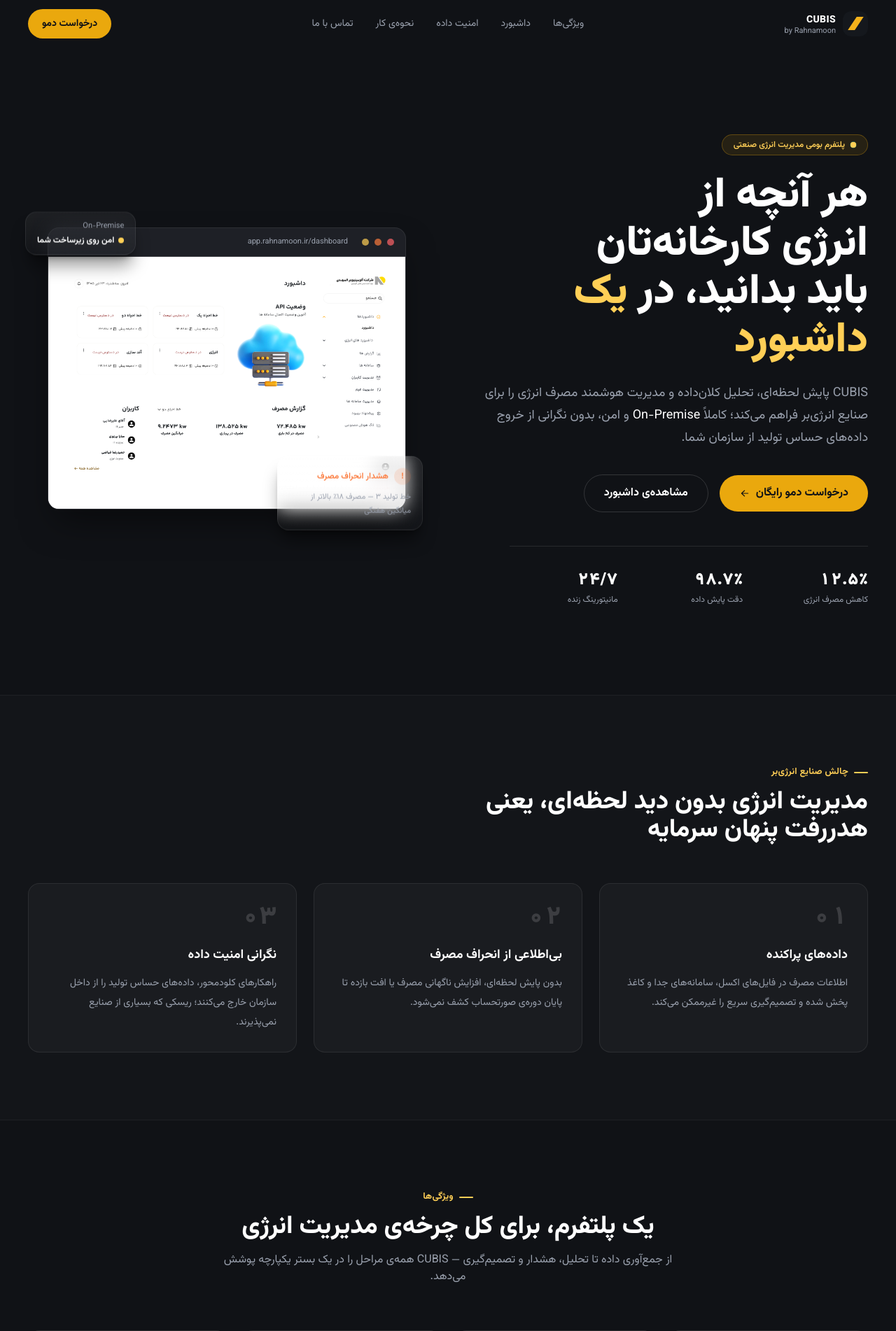
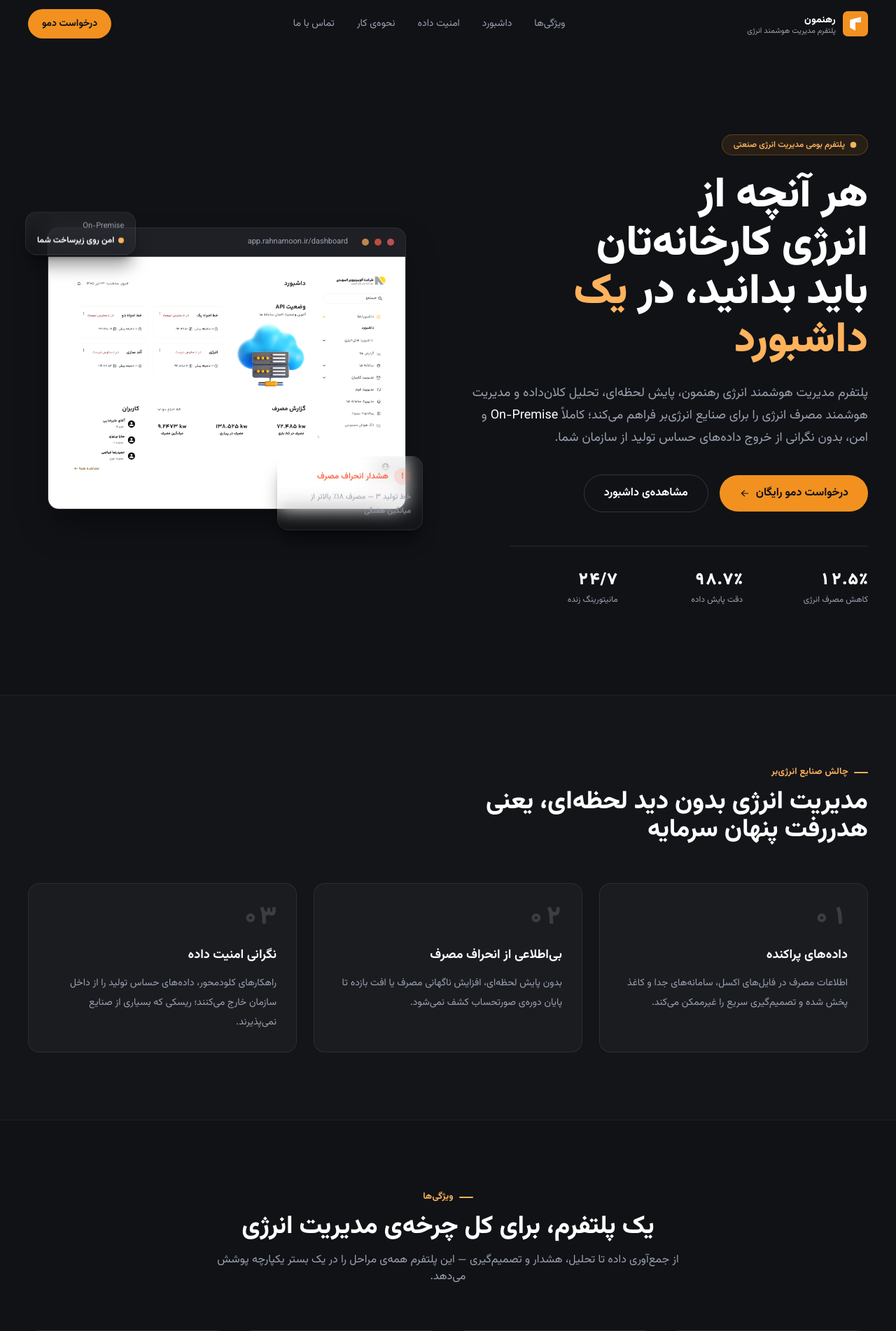
Before and after one commit to Cljoc/cubis-energy-landing, a React (Vite) app: page / in a window 1280 px wide. Shown: the top 1902 px of the page at 70% size. Built offline with nearby package versions, Linux system fonts and the light colour scheme.

Commit message:
Use real Rahnamoon brand mark and drop the CUBIS product name
Replace the placeholder logo with the actual brand SVG icon and
match theme colors to the real orange brand. Rename the product
throughout the copy from "CUBIS" to "پلتفرم مدیریت هوشمند انرژی".

```diff
--- a/index.html
+++ b/index.html
@@ -4,11 +4,11 @@
     <meta charset="UTF-8" />
     <link rel="icon" type="image/svg+xml" href="/favicon.svg" />
     <meta name="viewport" content="width=device-width, initial-scale=1.0" />
-    <meta name="description" content="CUBIS از رهنمون — پلتفرم هوشمند مدیریت انرژی و مصرف صنعتی با پایش لحظه‌ای، تحلیل داده و استقرار On-Premise" />
+    <meta name="description" content="پلتفرم مدیریت هوشمند انرژی رهنمون — پایش لحظه‌ای، تحلیل داده و استقرار On-Premise برای صنایع انرژی‌بر" />
     <link rel="preconnect" href="https://fonts.googleapis.com" />
     <link rel="preconnect" href="https://fonts.gstatic.com" crossorigin />
     <link href="https://fonts.googleapis.com/css2?family=Vazirmatn:wght@400;500;600;700;800;900&display=swap" rel="stylesheet" />
-    <title>CUBIS | رهنمون — پلتفرم هوشمند مدیریت انرژی</title>
+    <title>پلتفرم مدیریت هوشمند انرژی | رهنمون</title>
   </head>
   <body>
     <div id="root"></div>
--- a/src/components/AIInsights.jsx
+++ b/src/components/AIInsights.jsx
@@ -31,7 +31,7 @@
             هوش مصنوعی، داده‌های خام را به تصمیم عملی تبدیل می‌کند
           </h2>
           <p className="mt-5 max-w-lg leading-8 text-mist">
-            CUBIS به‌جای انبوهی از نمودار خام، داده‌های کارخانه را تحلیل می‌کند و مشاهدات و
+            پلتفرم مدیریت هوشمند انرژی به‌جای انبوهی از نمودار خام، داده‌های کارخانه را تحلیل می‌کند و مشاهدات و
             پیشنهادهای مشخص برای کاهش مصرف و افزایش بازده در اختیار تیم شما قرار می‌دهد.
           </p>
 
--- a/src/components/CTA.jsx
+++ b/src/components/CTA.jsx
@@ -21,11 +21,11 @@
         <div>
           <span className="kicker text-teal-2">شروع کنید</span>
           <h2 className="mt-3 text-3xl font-extrabold leading-tight text-white sm:text-4xl">
-            برای دموی رایگان CUBIS با ما در تماس باشید
+            برای دموی رایگان پلتفرم مدیریت هوشمند انرژی با ما در تماس باشید
           </h2>
           <p className="mt-5 max-w-md leading-8 text-mist">
             کارشناسان رهنمون ظرف کمتر از یک روز کاری با شما تماس می‌گیرند و مسیر استقرار
-            CUBIS متناسب با زیرساخت کارخانه‌ی شما را بررسی می‌کنند.
+            پلتفرم را متناسب با زیرساخت کارخانه‌ی شما بررسی می‌کنند.
           </p>
 
           <div className="mt-8 space-y-3 text-sm text-mist">
--- a/src/components/DashboardShowcase.jsx
+++ b/src/components/DashboardShowcase.jsx
@@ -19,12 +19,12 @@
     <section id="dashboard" className="relative py-24">
       <div className="mx-auto max-w-7xl px-6 lg:px-10">
         <div className="mx-auto max-w-2xl text-center">
-          <span className="kicker justify-center text-teal-2">داشبورد CUBIS</span>
+          <span className="kicker justify-center text-teal-2">داشبورد رهنمون</span>
           <h2 className="mt-3 text-3xl font-extrabold text-white sm:text-4xl text-balance">
             محصولی که واقعاً روی خط تولید کار می‌کند
           </h2>
           <p className="mt-4 text-mist">
-            تصاویر واقعی از پلتفرم CUBIS — همان چیزی که تیم تولید و انرژی هر روز با آن کار می‌کند.
+            تصاویر واقعی از پلتفرم مدیریت هوشمند انرژی — همان چیزی که تیم تولید و انرژی هر روز با آن کار می‌کند.
           </p>
         </div>
 
--- a/src/components/Features.jsx
+++ b/src/components/Features.jsx
@@ -21,7 +21,7 @@
             یک پلتفرم، برای کل چرخه‌ی مدیریت انرژی
           </h2>
           <p className="mt-4 text-mist">
-            از جمع‌آوری داده تا تحلیل، هشدار و تصمیم‌گیری — CUBIS همه‌ی مراحل را در یک بستر یکپارچه پوشش می‌دهد.
+            از جمع‌آوری داده تا تحلیل، هشدار و تصمیم‌گیری — این پلتفرم همه‌ی مراحل را در یک بستر یکپارچه پوشش می‌دهد.
           </p>
         </div>
 
--- a/src/components/Footer.jsx
+++ b/src/components/Footer.jsx
@@ -27,11 +27,11 @@
         <div className="grid gap-10 md:grid-cols-3">
           <div>
             <div className="flex items-center gap-2.5">
-              <Logo className="h-9 w-9 rounded-xl" />
-              <span className="text-sm font-extrabold text-white">CUBIS by Rahnamoon</span>
+              <Logo className="h-9 w-9" />
+              <span className="text-sm font-extrabold text-white">رهنمون | پلتفرم مدیریت هوشمند انرژی</span>
             </div>
             <p className="mt-4 max-w-xs text-sm leading-7 text-mist">
-              پلتفرم هوشمند مدیریت انرژی صنعتی، برای پایش، تحلیل و بهینه‌سازی مصرف — امن و کاملاً On-Premise.
+              پلتفرم مدیریت هوشمند انرژی صنعتی، برای پایش، تحلیل و بهینه‌سازی مصرف — امن و کاملاً On-Premise.
             </p>
           </div>
 
--- a/src/components/Hero.jsx
+++ b/src/components/Hero.jsx
@@ -27,9 +27,10 @@
           </h1>
 
           <p className="mt-6 max-w-xl text-lg leading-8 text-mist">
-            CUBIS پایش لحظه‌ای، تحلیل کلان‌داده و مدیریت هوشمند مصرف انرژی را برای صنایع
-            انرژی‌بر فراهم می‌کند؛ کاملاً <span className="text-white">On-Premise</span> و
-            امن، بدون نگرانی از خروج داده‌های حساس تولید از سازمان شما.
+            پلتفرم مدیریت هوشمند انرژی رهنمون، پایش لحظه‌ای، تحلیل کلان‌داده و مدیریت هوشمند
+            مصرف انرژی را برای صنایع انرژی‌بر فراهم می‌کند؛ کاملاً{' '}
+            <span className="text-white">On-Premise</span> و امن، بدون نگرانی از خروج
+            داده‌های حساس تولید از سازمان شما.
           </p>
 
           <div className="mt-9 flex flex-wrap items-center gap-4">
@@ -83,7 +84,7 @@
           <span className="mr-3 truncate text-[11px] text-mist">app.rahnamoon.ir/dashboard</span>
         </div>
         <div className="bg-paper">
-          <img src={dashboardMain} alt="داشبورد CUBIS" className="block w-full" />
+          <img src={dashboardMain} alt="داشبورد پلتفرم مدیریت هوشمند انرژی" className="block w-full" />
         </div>
       </div>
 
--- a/src/components/HowItWorks.jsx
+++ b/src/components/HowItWorks.jsx
@@ -1,5 +1,5 @@
 const steps = [
-  { n: '۰۱', title: 'اتصال منابع داده', desc: 'اتصال سنسورها، کنتورها، فایل‌های Excel/CSV و سامانه‌های CMMS و DCS به CUBIS.' },
+  { n: '۰۱', title: 'اتصال منابع داده', desc: 'اتصال سنسورها، کنتورها، فایل‌های Excel/CSV و سامانه‌های CMMS و DCS به پلتفرم.' },
   { n: '۰۲', title: 'پردازش و تحلیل', desc: 'تحلیل خودکار داده‌ها با موتور Big Data و شناسایی الگوهای مصرف و انحراف.' },
   { n: '۰۳', title: 'داشبورد و هشدار', desc: 'نمایش لحظه‌ای شاخص‌ها و ارسال هشدار فوری در صورت انحراف از الگوی نرمال.' },
   { n: '۰۴', title: 'تصمیم و بهینه‌سازی', desc: 'دریافت گزارش تحلیلی و پیشنهاد بهینه‌سازی برای کاهش هزینه و مصرف انرژی.' },
--- a/src/components/Logo.jsx
+++ b/src/components/Logo.jsx
@@ -1,8 +1,9 @@
 export default function Logo({ className = 'h-9 w-9' }) {
   return (
-    <svg viewBox="0 0 40 40" className={className} fill="none" xmlns="http://www.w3.org/2000/svg">
-      <rect width="40" height="40" rx="11" fill="#15181d" />
-      <path d="M8 30 22 9h11L19 30H8Z" fill="#F5B21B" />
+    <svg viewBox="0 0 93.83 93.83" className={className} xmlns="http://www.w3.org/2000/svg">
+      <rect width="93.83" height="93.83" rx="18" fill="#F29120" />
+      <polygon fill="#FFFFFF" points="67.04,21.76 57.07,24.26 26.8,31.83 26.8,62.01 46.92,72.07 46.92,41.89 56.98,41.89 67.04,41.89" />
+      <polygon fill="#F0EFEF" points="46.92,41.89 67.04,21.76 67.04,41.89" />
     </svg>
   )
 }
--- a/src/components/Navbar.jsx
+++ b/src/components/Navbar.jsx
@@ -28,10 +28,10 @@
     >
       <div className="mx-auto flex max-w-7xl items-center justify-between px-6 py-4 lg:px-10">
         <a href="#top" className="flex items-center gap-2.5">
-          <Logo className="h-9 w-9 rounded-xl" />
+          <Logo className="h-9 w-9" />
           <span className="flex flex-col leading-none">
-            <span className="text-sm font-extrabold tracking-wide text-white">CUBIS</span>
-            <span className="text-[11px] text-mist">by Rahnamoon</span>
+            <span className="text-sm font-extrabold tracking-wide text-white">رهنمون</span>
+            <span className="text-[11px] text-mist">پلتفرم مدیریت هوشمند انرژی</span>
           </span>
         </a>
 
--- a/src/components/Security.jsx
+++ b/src/components/Security.jsx
@@ -21,7 +21,7 @@
             داده‌های تولید شما، فقط مال شماست
           </h2>
           <p className="mt-5 max-w-lg leading-8 text-mist">
-            CUBIS با معماری <span className="text-white">On-Premise</span> طراحی شده تا
+            پلتفرم مدیریت هوشمند انرژی با معماری <span className="text-white">On-Premise</span> طراحی شده تا
             حساس‌ترین داده‌های عملیاتی کارخانه‌ی شما، هرگز از مرزهای شبکه‌ی داخلی سازمان
             خارج نشود؛ همراه با تمام امکانات یک پلتفرم مدرن ابری.
           </p>
@@ -49,7 +49,7 @@
             <ArchLine />
             <ArchRow icon="server" title="سرور داخلی سازمان" desc="پردازش، ذخیره‌سازی و تحلیل کاملاً درون‌سازمانی" />
             <ArchLine />
-            <ArchRow icon="chart" title="داشبورد CUBIS" desc="نمایش، هشدار و گزارش‌گیری برای تیم شما" />
+            <ArchRow icon="chart" title="داشبورد رهنمون" desc="نمایش، هشدار و گزارش‌گیری برای تیم شما" />
           </div>
         </div>
       </div>
--- a/src/index.css
+++ b/src/index.css
@@ -7,9 +7,9 @@
   --color-ink: #0b0d12;
   --color-navy: #101216;
   --color-navy-2: #17191f;
-  --color-teal: #eaa80d;
-  --color-teal-2: #ffcf56;
-  --color-amber: #fb7a3c;
+  --color-teal: #f29120;
+  --color-teal-2: #ffb25c;
+  --color-amber: #fb6340;
   --color-mist: #9aa1ae;
   --color-paper: #f4f5f7;
   --color-paper-2: #e8eaee;
```
Also changed, not shown: src/assets/rahnamoon-logo.svg (added).
